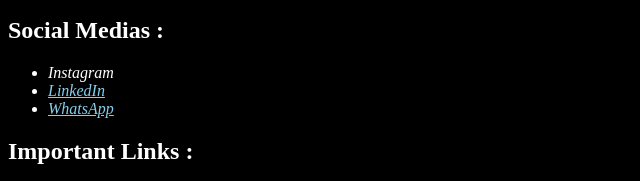
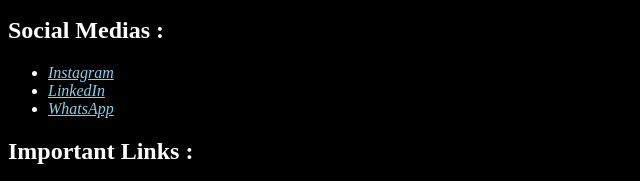
Before and after one commit to rookieUtkarsh/rookieUtkarsh.github.io, a plain HTML site: page index.html in a window 1280 px wide. Shown: the part 432-613 px from the top of the page, 0-640 px from the left. Drawn offline with Linux system fonts and the light colour scheme.

Commit message:
Update index.html

```diff
--- a/index.html
+++ b/index.html
@@ -16,7 +16,7 @@
 	</ol>
 	<h2 style="color: white;"> Social Medias : </h2>
 	<ul style="color: white;">
-		<li style="color: white;"<a href="https://www.instagram.com/_.utkarshsharma" style="color:skyblue;"><em>Instagram</em></a></li>
+		<li style="color: white;"><a href="https://www.instagram.com/_.utkarshsharma" style="color:skyblue;"><em>Instagram</em></a></li>
 		<li style="color: white;"><a href="https://www.linkedin.com/in/utkarsh-sharma-8b8193263/?originalSubdomain=in" style="color:skyblue;"><em>LinkedIn</em></a></li>
 		<li style="color: white;"><a href="https://wa.me/<9672721144>" style="color:skyblue;"><em>WhatsApp</em></a></li>
 	</ul>
```
